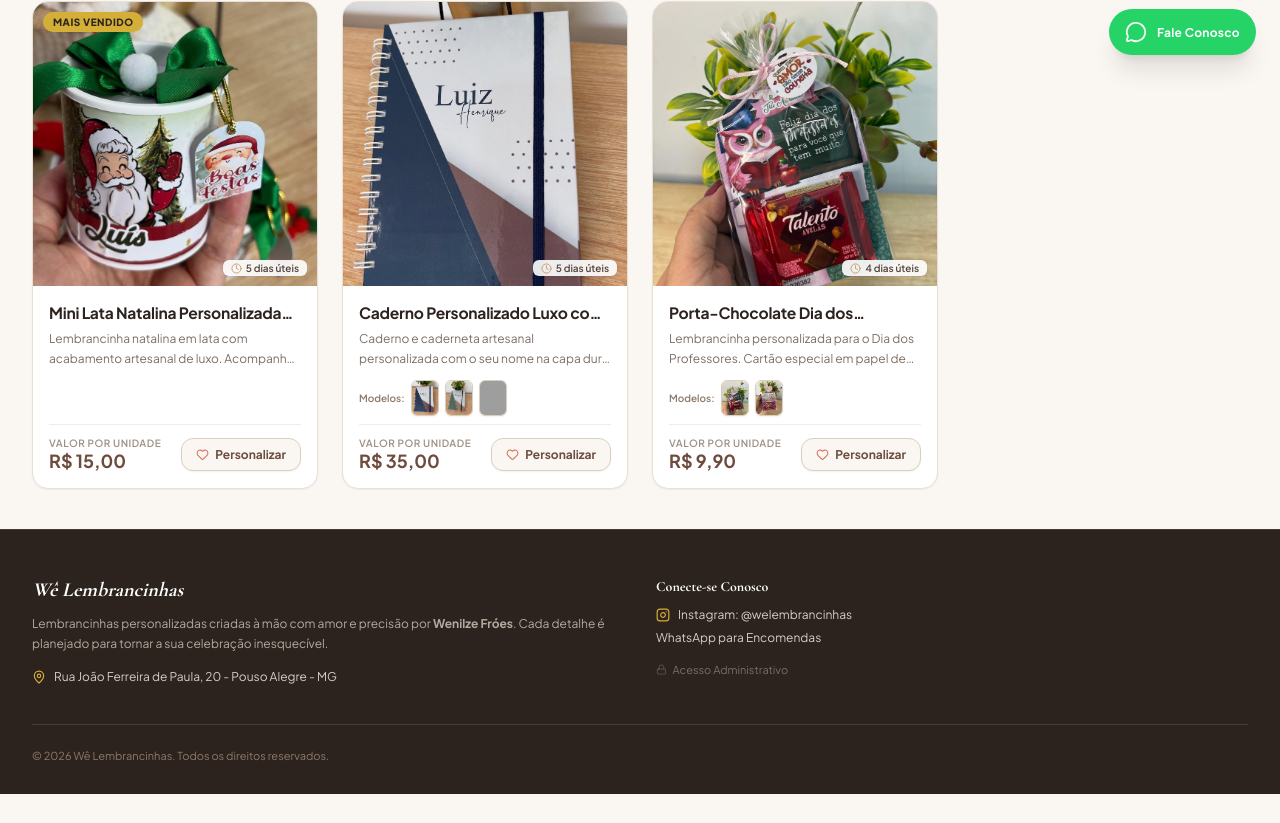
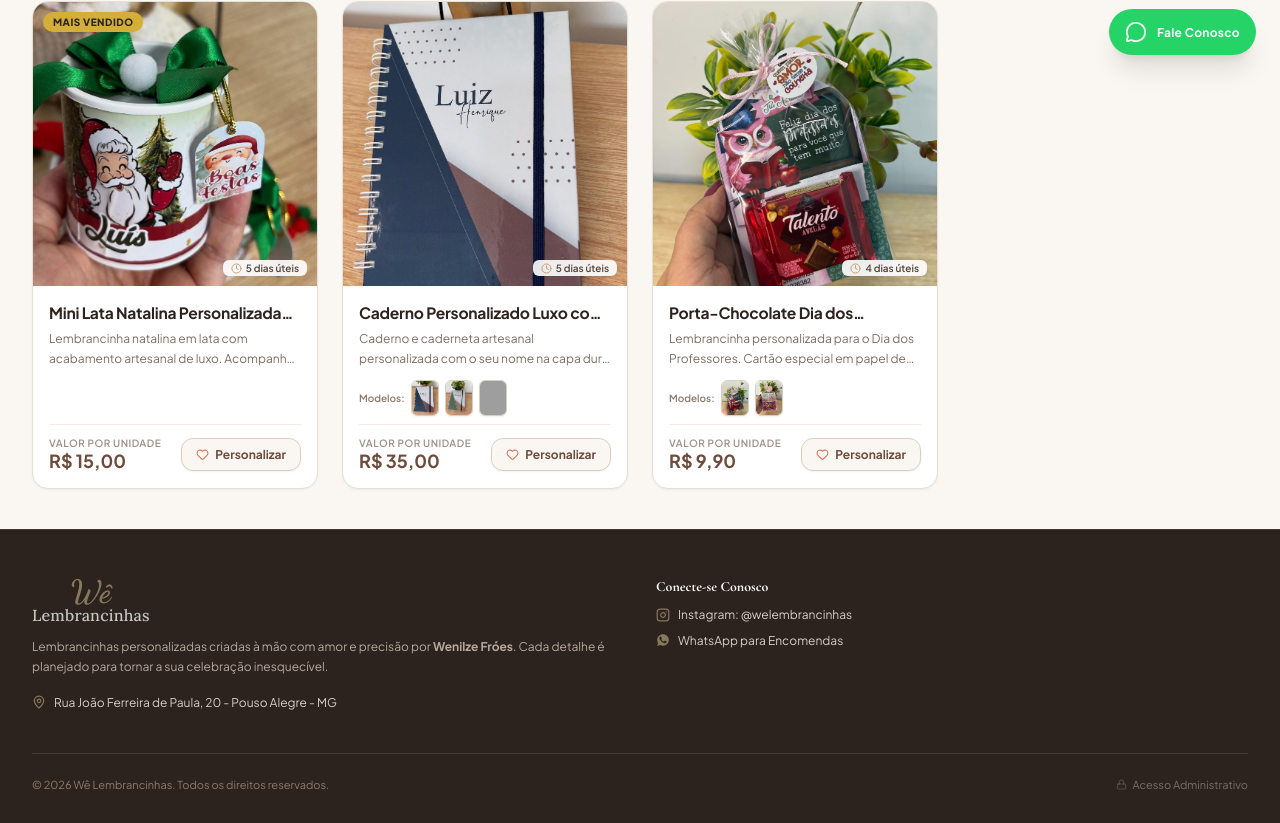
Before and after one commit to felipefroess/ProjetoWeLembrancinhas, a Next.js app: page / in a window 1280 px wide. Shown: the part 721-1544 px from the top of the page. Before the commit the page ends 1515 px from the top, so only its background shows below. Built offline with nearby package versions, Linux system fonts and the light colour scheme; no server answers; the database is empty; grey boxes are pictures that could not be loaded; a web font is replaced by a local one.

Commit message:
atualizacoes nos produtos

```diff
--- a/src/components/Footer.module.css
+++ b/src/components/Footer.module.css
@@ -47,16 +47,47 @@
 .brandHeader {
   display: flex;
   align-items: center;
-  gap: 0.5rem;
   margin-bottom: 0.75rem;
 }
 
-.brandName {
-  font-family: var(--font-serif, "Cormorant Garamond", Georgia, serif);
-  font-style: italic;
-  font-weight: 700;
-  color: #ffffff;
-  font-size: 1.25rem;
+.brandLink {
+  display: inline-flex;
+  flex-direction: column;
+  align-items: center;
+  justify-content: center;
+  text-decoration: none;
+  text-align: center;
+  transition: opacity 0.2s ease;
+  outline: none;
+}
+
+.brandLink:focus,
+.brandLink:focus-visible {
+  outline: none;
+}
+
+.brandLink:hover {
+  opacity: 0.85;
+}
+
+.logoText {
+  font-family: var(--font-logo-script);
+  font-style: normal;
+  font-weight: 600;
+  color: #88785d;
+  font-size: 2rem;
+  line-height: 0.92;
+  user-select: none;
+}
+
+.brandTitle {
+  font-family: var(--font-logo-serif);
+  font-size: 1rem;
+  font-weight: 500;
+  letter-spacing: 0.01em;
+  line-height: 1.1;
+  color: #c5c4c2;
+  user-select: none;
 }
 
 .aboutDescription {
@@ -67,15 +98,32 @@
 }
 
 .locationNote {
-  display: flex;
+  display: inline-flex;
   align-items: center;
   gap: 0.5rem;
   font-size: 0.75rem;
   color: #D8CDC4;
+  text-decoration: none;
+  outline: none;
+  transition: color 0.2s ease;
+}
+
+.locationNote:hover {
+  color: #ffffff;
+}
+
+.locationNote:hover span {
+  text-decoration: underline;
+  text-underline-offset: 3px;
+}
+
+.locationNote:focus,
+.locationNote:focus-visible {
+  outline: none;
 }
 
 .pinIcon {
-  color: #D4AF37;
+  color: #88785d;
   flex-shrink: 0;
 }
 
@@ -99,11 +147,12 @@
 }
 
 .footerLink {
-  display: flex;
+  display: inline-flex;
   align-items: center;
   gap: 0.5rem;
   color: #D8CDC4;
   text-decoration: none;
+  outline: none;
   transition: color 0.2s ease;
 }
 
@@ -111,8 +160,13 @@
   color: #ffffff;
 }
 
+.footerLink:focus,
+.footerLink:focus-visible {
+  outline: none;
+}
+
 .linkIcon {
-  color: #D4AF37;
+  color: #88785d;
   flex-shrink: 0;
 }
 
@@ -146,6 +200,7 @@
   font-size: 0.6875rem;
   color: rgba(232, 223, 213, 0.4);
   text-decoration: none;
+  outline: none;
   transition: all 0.2s ease;
   user-select: none;
 }
@@ -154,6 +209,11 @@
   color: rgba(232, 223, 213, 0.85);
 }
 
+.discreetAdminLink:focus,
+.discreetAdminLink:focus-visible {
+  outline: none;
+}
+
 .adminIcon {
   opacity: 0.6;
 }
--- a/src/components/Footer.tsx
+++ b/src/components/Footer.tsx
@@ -3,6 +3,7 @@
 import React from 'react';
 import { MapPin, Lock } from 'lucide-react';
 import { InstagramIcon } from '@/components/InstagramIcon';
+import { WhatsappIcon } from '@/components/WhatsappIcon';
 import { useStoreSettings } from '@/context/StoreSettingsContext';
 import { STORE_CONFIG } from '@/data/products';
 import styles from './Footer.module.css';
@@ -23,17 +24,28 @@ export function Footer() {
           {/* Coluna 1: Sobre a Loja */}
           <div>
             <div className={styles.brandHeader}>
-              <span className={styles.brandName}>
-                {storeName}
-              </span>
+              <a
+                href="#"
+                className={styles.brandLink}
+                aria-label="Wê Lembrancinhas - Ir para o topo"
+              >
+                <span className={styles.logoText}>Wê</span>
+                <span className={styles.brandTitle}>Lembrancinhas</span>
+              </a>
             </div>
             <p className={styles.aboutDescription}>
               Lembrancinhas personalizadas criadas à mão com amor e precisão por <strong>{artisanName}</strong>. Cada detalhe é planejado para tornar a sua celebração inesquecível.
             </p>
-            <div className={styles.locationNote}>
+            <a
+              href="https://www.google.com/maps/search/?api=1&query=Rua+Jo%C3%A3o+Ferreira+de+Paula%2C+20+-+Pouso+Alegre+-+MG"
+              target="_blank"
+              rel="noopener noreferrer"
+              className={styles.locationNote}
+              title="Abrir endereço no Google Maps"
+            >
               <MapPin size={14} className={styles.pinIcon} />
               <span>Rua João Ferreira de Paula, 20 - Pouso Alegre - MG</span>
-            </div>
+            </a>
           </div>
 
           {/* Coluna 2: Redes & Contato */}
@@ -60,17 +72,8 @@ export function Footer() {
                   rel="noopener noreferrer"
                   className={styles.footerLink}
                 >
+                  <WhatsappIcon size={14} className={styles.linkIcon} />
                   <span>WhatsApp para Encomendas</span>
-                </a>
-              </li>
-              <li style={{ marginTop: '0.625rem' }}>
-                <a
-                  href="/admin"
-                  className={styles.discreetAdminLink}
-                  title="Acesso Administrativo"
-                >
-                  <Lock size={11} className={styles.adminIcon} />
-                  <span>Acesso Administrativo</span>
                 </a>
               </li>
             </ul>
@@ -80,6 +83,14 @@ export function Footer() {
         {/* Rodapé inferior */}
         <div className={styles.bottomRow}>
           <p>© 2026 {storeName}. Todos os direitos reservados.</p>
+          <a
+            href="/admin"
+            className={styles.discreetAdminLink}
+            title="Acesso Administrativo"
+          >
+            <Lock size={11} className={styles.adminIcon} />
+            <span>Acesso Administrativo</span>
+          </a>
         </div>
       </div>
     </footer>
--- /dev/null
+++ b/src/components/WhatsappIcon.tsx
@@ -0,0 +1,16 @@
+import React from 'react';
+
+export function WhatsappIcon({ size = 16, className = '' }: { size?: number; className?: string }) {
+  return (
+    <svg
+      width={size}
+      height={size}
+      viewBox="0 0 24 24"
+      fill="currentColor"
+      className={className}
+      aria-hidden="true"
+    >
+      <path d="M12.031 2c-5.516 0-9.969 4.453-9.969 9.969 0 1.766.469 3.484 1.344 5l-1.406 5.156 5.281-1.375c1.469.797 3.109 1.219 4.75 1.219 5.516 0 9.969-4.453 9.969-9.969S17.547 2 12.031 2zm5.813 14.125c-.25.703-1.438 1.344-2 1.422-.516.078-1.172.109-1.891-.125-.438-.141-1-.328-1.719-.641-3.031-1.313-5-4.375-5.156-4.578-.156-.203-1.234-1.641-1.234-3.125s.781-2.219 1.063-2.516c.281-.297.609-.375.813-.375.203 0 .406 0 .578.016.188.016.438-.078.688.516.25.609.859 2.094.938 2.25.078.156.125.344.031.547-.094.203-.141.328-.297.5-.156.172-.313.391-.453.516-.156.141-.313.297-.141.594.172.297.781 1.281 1.672 2.078 1.156 1.031 2.125 1.344 2.422 1.5.297.156.469.125.641-.078.172-.203.75-.875.953-1.172.203-.297.406-.25.672-.156.266.094 1.719.813 2.016.953.297.141.484.219.563.344.078.125.078.719-.172 1.422z" />
+    </svg>
+  );
+}
--- a/src/data/custom-products.json
+++ b/src/data/custom-products.json
@@ -16,7 +16,8 @@
     "customizationSettings": {
       "allowChildName": true,
       "childNameLabel": "Nome na Lembrancinha",
-      "childNamePlaceholder": "Ex: Lucas, Davi, Enzo...",
+      "childNamePlaceholder": "Ex: Davi",
+      "notesPlaceholder": "Conte sua ideia! Pode escolher o tema, cores, frase ou qualquer detalhe especial...",
       "allowRibbonColors": false,
       "ribbonColors": [],
       "allowNotes": true,
@@ -33,8 +34,7 @@
             "Outros"
           ]
         }
-      ],
-      "notesPlaceholder": "Conte sua ideia! Pode escolher o tema, cores, frase ou qualquer detalhe especial..."
+      ]
     },
     "popular": false
   },
@@ -53,7 +53,7 @@
     ],
     "variations": [
       {
-        "id": "var_1794416305426_0",
+        "id": "var_1794457544897_0",
         "name": "Modelo 1",
         "image": "/uploads/1794274822116-saveclip.app_561757077_18177293875347767_1852012969418825078_n.jpg",
         "images": [
@@ -61,7 +61,7 @@
         ]
       },
       {
-        "id": "var_1794416305426_1",
+        "id": "var_1794457544897_1",
         "name": "Modelo 2",
         "image": "/uploads/1794274832811-saveclip.app_559554486_18177293884347767_1237520079746612932_n.jpg",
         "images": [
@@ -72,10 +72,20 @@
     "customizationSettings": {
       "allowChildName": true,
       "childNameLabel": "Nome na Lembrancinha",
+      "childNamePlaceholder": "Ex: João Miguel",
+      "notesPlaceholder": "Conte sua ideia! Pode escolher o tema, cores, frase ou qualquer detalhe especial...",
       "allowRibbonColors": false,
       "ribbonColors": [],
       "allowNotes": true,
-      "notesPlaceholder": "Conte sua ideia! Pode escolher o tema, cores, frase ou qualquer detalhe especial..."
+      "customFields": [
+        {
+          "id": "field_1794457497600",
+          "label": "Nome da professora",
+          "type": "text",
+          "required": true,
+          "placeholder": "Ex: Professora Karina"
+        }
+      ]
     },
     "popular": false
   },
@@ -97,7 +107,7 @@
     ],
     "variations": [
       {
-        "id": "var_1794416286910_0",
+        "id": "var_1794456872367_0",
         "name": "Chocolate Talento",
         "image": "/images/professores/lembrancinha-talento.jpg",
         "images": [
@@ -106,7 +116,7 @@
         "description": "Com mini Talento Avelãs (\"Para você que tem muito Talento\")"
       },
       {
-        "id": "var_1794416286910_1",
+        "id": "var_1794456872367_1",
         "name": "Sonho de Valsa",
         "image": "/images/professores/lembrancinha-sonho-de-valsa.jpg",
         "images": [
@@ -123,14 +133,15 @@
     "customizationSettings": {
       "allowChildName": true,
       "childNameLabel": "Nome na Lembrancinha",
+      "childNamePlaceholder": "Ex: Professor Leandro",
+      "notesPlaceholder": "Conte sua ideia! Pode escolher o tema, cores, frase ou qualquer detalhe especial...",
       "allowRibbonColors": true,
       "ribbonColors": [
         "Laço Rosa com Tag",
         "Laço Verde com Tag",
         "Laço Dourado com Tag"
       ],
-      "allowNotes": true,
-      "notesPlaceholder": "Conte sua ideia! Pode escolher o tema, cores, frase ou qualquer detalhe especial..."
+      "allowNotes": true
     }
   },
   {
@@ -157,7 +168,7 @@
     "customizationSettings": {
       "allowChildName": true,
       "childNameLabel": "Nome na Lembrancinha",
-      "childNamePlaceholder": "Ex: Luís, Felipe, João...",
+      "childNamePlaceholder": "Ex: Luís",
       "notesPlaceholder": "Conte sua ideia! Pode escolher o tema, cores, frase ou qualquer detalhe especial...",
       "allowRibbonColors": true,
       "ribbonColors": [
@@ -189,7 +200,7 @@
     ],
     "variations": [
       {
-        "id": "var_1794440252152_0",
+        "id": "var_1794456911805_0",
         "name": "Modelo 1",
         "image": "/images/cadernos/caderno-azul-fechado.jpg",
         "images": [
@@ -198,7 +209,7 @@
         "description": "Modelo conta com capa dura em azul marinho com elástico e personalizado com o nome"
       },
       {
-        "id": "var_1794440252152_1",
+        "id": "var_1794456911805_1",
         "name": "Modelo 2",
         "image": "/uploads/1794333437976-saveclip.app_538768100_18172355338347767_2299544466431525219_n.jpg",
         "images": [
@@ -207,7 +218,7 @@
         "description": "Modelo conta com a capa dura e acabamento holográfico, flores campestres, tassel roxo e passante de borboleta dourada."
       },
       {
-        "id": "var_1794440252152_2",
+        "id": "var_1794456911805_2",
         "name": "Modelo 3",
         "image": "/uploads/1794333488324-saveclip.app_539454379_18173392714347767_7517392955588664362_n.jpg",
         "images": [
@@ -217,7 +228,7 @@
         "description": "Modelo conta com a capa dura e holográfica floral, nome e inicial, e elástico com passante dourado."
       },
       {
-        "id": "var_1794440252152_3",
+        "id": "var_1794456911805_3",
         "name": "Modelo 4",
         "image": "/uploads/1794333556658-saveclip.app_521541070_18169066933347767_8499588843540459767_n.jpg",
         "images": [
@@ -229,6 +240,8 @@
     "customizationSettings": {
       "allowChildName": true,
       "childNameLabel": "Nome na Lembrancinha",
+      "childNamePlaceholder": "Ex: Davi",
+      "notesPlaceholder": "Conte sua ideia! Pode escolher o tema, cores, frase ou qualquer detalhe especial...",
       "allowRibbonColors": false,
       "ribbonColors": [],
       "allowNotes": true,
@@ -240,8 +253,7 @@
           "required": true,
           "placeholder": "Ex: Azul, Rosa, Roxo..."
         }
-      ],
-      "notesPlaceholder": "Conte sua ideia! Pode escolher o tema, cores, frase ou qualquer detalhe especial..."
+      ]
     }
   },
   {
@@ -313,12 +325,12 @@
       "/uploads/1794319788254-saveclip.app_502405449_18164158609347767_4785126441019407278_n.jpg"
     ],
     "customizationSettings": {
-      "allowChildName": true,
+      "allowChildName": false,
       "childNameLabel": "Nome na Lembrancinha",
+      "notesPlaceholder": "Conte sua ideia! Pode escolher o tema, cores, frase ou qualquer detalhe especial...",
       "allowRibbonColors": false,
       "ribbonColors": [],
-      "allowNotes": true,
-      "notesPlaceholder": "Conte sua ideia! Pode escolher o tema, cores, frase ou qualquer detalhe especial..."
+      "allowNotes": true
     },
     "popular": false
   },
@@ -540,7 +552,7 @@
     ],
     "variations": [
       {
-        "id": "var_1794407706970_0",
+        "id": "var_1794457278774_0",
         "name": "Modelo 1",
         "image": "/uploads/1794407368494-saveclip.app_859801689_18218060917347767_3784566472842721051_n.jpg",
         "images": [
@@ -548,7 +560,7 @@
         ]
       },
       {
-        "id": "var_1794407706970_1",
+        "id": "var_1794457278774_1",
         "name": "Modelo 2",
         "image": "/uploads/1794407375645-saveclip.app_858263650_18218060965347767_7417340956182341151_n.jpg",
         "images": [
@@ -556,7 +568,7 @@
         ]
       },
       {
-        "id": "var_1794407706970_2",
+        "id": "var_1794457278774_2",
         "name": "Modelo 3",
         "image": "/uploads/1794407383078-saveclip.app_858263658_18218060863347767_196120946507788477_n.jpg",
         "images": [
@@ -574,6 +586,9 @@
     "customizationSettings": {
       "allowChildName": true,
       "childNameLabel": "Nome na Lembrancinha",
+      "childNamePlaceholder": "Ex: Davi",
+      "notesPlaceholder": "Conte sua ideia! Pode escolher o tema, cores, frase ou qualquer detalhe especial...",
+      "variationsNote": "OBS: As fotos para a personalização das lembrancinhas devem ser enviadas pelo nosso WhatsApp após o fechamento do pedido!",
       "allowRibbonColors": true,
       "ribbonColors": [
         "Laço Dourado",
@@ -591,10 +606,10 @@
           "required": true,
           "placeholder": "Ex: Palmeiras, Flamengo, Corinthians..."
         }
-      ],
-      "notesPlaceholder": "Conte sua ideia! Pode escolher o tema, cores, frase ou qualquer detalhe especial..."
+      ]
     },
-    "popular": true
+    "popular": true,
+    "variationsNote": "OBS: As fotos para a personalização das lembrancinhas devem ser enviadas pelo nosso WhatsApp após o fechamento do pedido!"
   },
   {
     "id": "lembrancinha-super-mario-personalizada-7540",
@@ -612,15 +627,16 @@
     "customizationSettings": {
       "allowChildName": true,
       "childNameLabel": "Nome na Lembrancinha",
+      "childNamePlaceholder": "Ex: Davi",
+      "notesPlaceholder": "Conte sua ideia! Pode escolher o tema, cores, frase ou qualquer detalhe especial...",
       "allowRibbonColors": false,
       "ribbonColors": [],
-      "allowNotes": true,
-      "notesPlaceholder": "Conte sua ideia! Pode escolher o tema, cores, frase ou qualquer detalhe especial..."
+      "allowNotes": true
     },
     "popular": true,
     "variations": [
       {
-        "id": "var_1794417622202_0",
+        "id": "var_1794457002025_0",
         "name": "Mário",
         "image": "/uploads/1794416586504-recorte-1794416586485.jpg",
         "images": [
@@ -629,7 +645,7 @@
         ]
       },
       {
-        "id": "var_1794417622202_1",
+        "id": "var_1794457002025_1",
         "name": "Hulk",
         "image": "/uploads/1794416607996-recorte-1794416607988.jpg",
         "images": [
@@ -638,7 +654,7 @@
         ]
       },
       {
-        "id": "var_1794417622202_2",
+        "id": "var_1794457002025_2",
         "name": "Léo o Caminhão",
         "image": "/uploads/1794417620183-gemini_generated_image_magdxqmagdxqmagd.jfif",
         "images": [
@@ -662,7 +678,7 @@
     ],
     "variations": [
       {
-        "id": "var_1794417299005_0",
+        "id": "var_1794457010872_0",
         "name": "Azul",
         "image": "/uploads/1794417285879-recorte-1794417285857.jpg",
         "images": [
@@ -670,7 +686,7 @@
         ]
       },
       {
-        "id": "var_1794417299005_1",
+        "id": "var_1794457010872_1",
         "name": "Rosa",
         "image": "/uploads/1794417297379-recorte-1794417297344.jpg",
         "images": [
@@ -681,10 +697,11 @@
     "customizationSettings": {
       "allowChildName": true,
       "childNameLabel": "Nome na Lembrancinha",
+      "childNamePlaceholder": "Ex: Davi",
+      "notesPlaceholder": "Conte sua ideia! Pode escolher o tema, cores, frase ou qualquer detalhe especial...",
       "allowRibbonColors": false,
       "ribbonColors": [],
-      "allowNotes": true,
-      "notesPlaceholder": "Conte sua ideia! Pode escolher o tema, cores, frase ou qualquer detalhe especial..."
+      "allowNotes": true
     },
     "popular": true
   },
@@ -727,19 +744,26 @@
     "customizationSettings": {
       "allowChildName": false,
       "childNameLabel": "Nome na Lembrancinha",
+      "notesPlaceholder": "Conte sua ideia! Pode escolher o tema, cores, frase ou qualquer detalhe especial...",
       "allowRibbonColors": false,
       "ribbonColors": [],
       "allowNotes": true,
       "customFields": [
         {
           "id": "field_1794422438901",
-          "label": "Pedir tema",
+          "label": "Nome na lembrancinha",
+          "type": "text",
+          "required": true,
+          "placeholder": "Ex: Samuel"
+        },
+        {
+          "id": "field_1794457328251",
+          "label": "Tema",
           "type": "text",
           "required": true,
           "placeholder": "Ex: Astronauta, desenho..."
         }
-      ],
-      "notesPlaceholder": "Conte sua ideia! Pode escolher o tema, cores, frase ou qualquer detalhe especial..."
+      ]
     },
     "popular": true
   }
```
Also changed, not shown: src/app/admin/Admin.module.css (+29 -11 lines), src/app/admin/page.tsx (+5 -5 lines), src/app/globals.css (+7 -0 lines).
